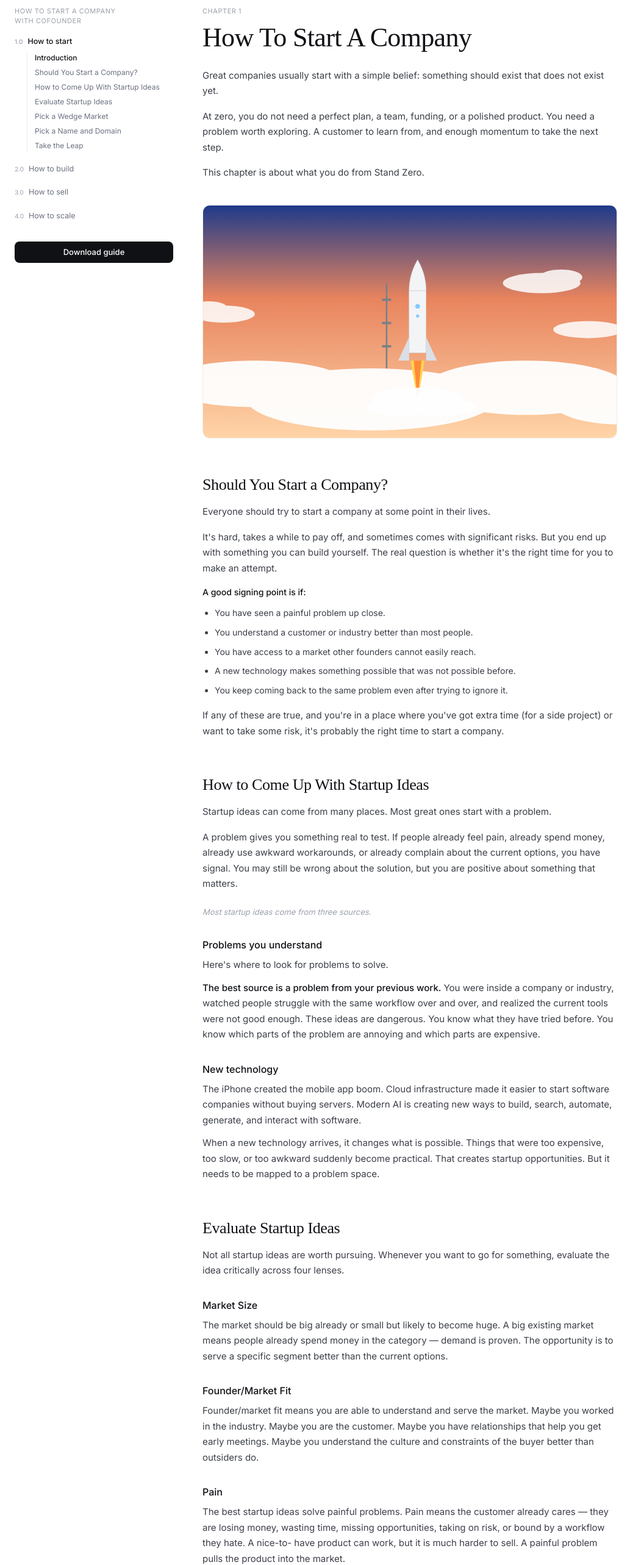
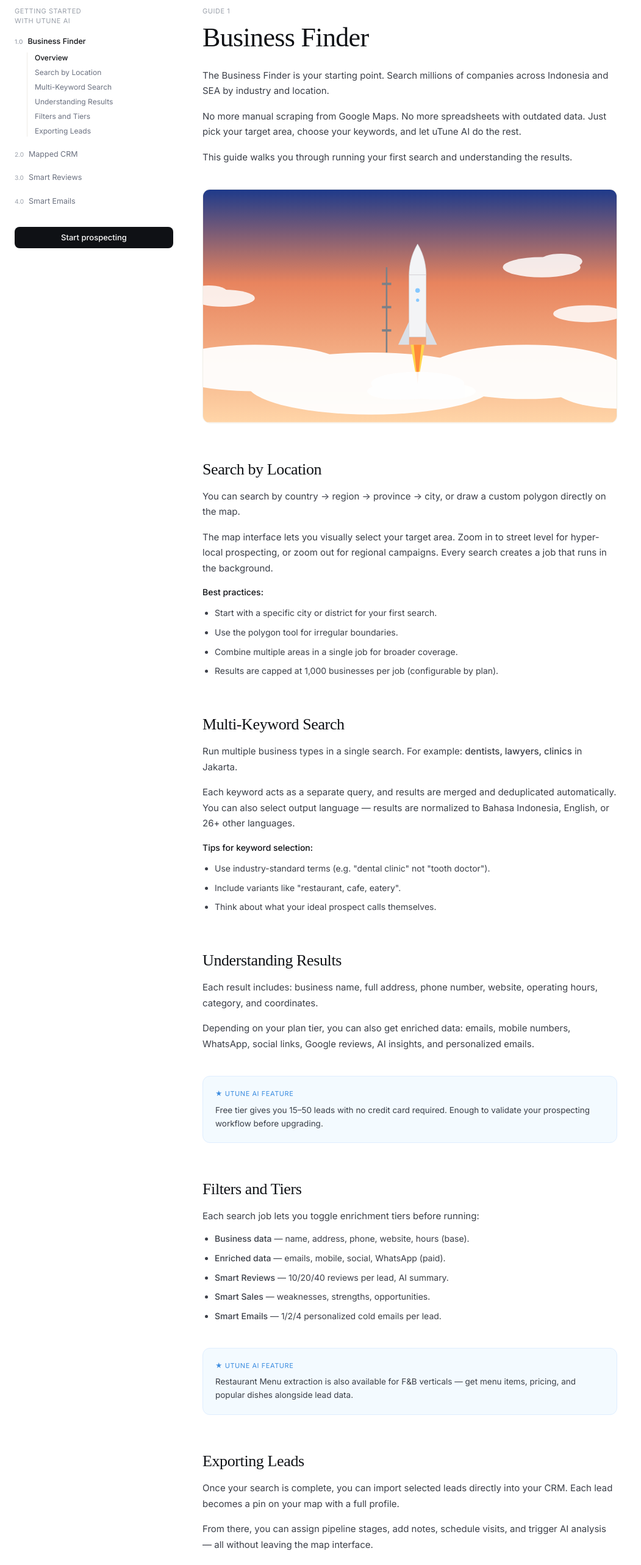
Before and after one commit to maulana-tech/finetune-agent, a Next.js app in the folder apps/web/: page /start in a window 1280 px wide. Shown: the part 100-2666 px from the top of the page at 61% size, without its empty margins (0-1051 px from the left). Built offline with nearby package versions, Linux system fonts and the light colour scheme.

Commit message:
refactor(apps/web/src/app/(marketing)/start/page.tsx): auto update

```diff
--- a/apps/web/src/app/(marketing)/start/page.tsx
+++ b/apps/web/src/app/(marketing)/start/page.tsx
@@ -8,62 +8,48 @@
 const toc: TocChapter[] = [
   {
     num: "1.0",
-    title: "How to start",
+    title: "Business Finder",
     href: "/start",
     active: true,
     items: [
-      { id: "introduction", label: "Introduction" },
-      { id: "should-you-start", label: "Should You Start a Company?" },
-      { id: "ideas", label: "How to Come Up With Startup Ideas" },
-      { id: "evaluate", label: "Evaluate Startup Ideas" },
-      { id: "wedge", label: "Pick a Wedge Market" },
-      { id: "name", label: "Pick a Name and Domain" },
-      { id: "leap", label: "Take the Leap" },
+      { id: "introduction", label: "Overview" },
+      { id: "search-basics", label: "Search by Location" },
+      { id: "keywords", label: "Multi-Keyword Search" },
+      { id: "results", label: "Understanding Results" },
+      { id: "filters", label: "Filters and Tiers" },
+      { id: "export", label: "Exporting Leads" },
     ],
   },
   {
     num: "2.0",
-    title: "How to build",
-    href: "/build",
+    title: "Mapped CRM",
+    href: "#",
     items: [
-      { id: "b-intro", label: "Introduction" },
-      { id: "b-spec", label: "Come up with a spec" },
-      { id: "b-repo", label: "Create a repository" },
-      { id: "b-deploy", label: "Set up deployment" },
-      { id: "b-secret", label: "Secret management" },
-      { id: "b-scaffold", label: "Scaffold your app" },
-      { id: "b-quality", label: "Testing and quality" },
-      { id: "b-frontend", label: "The frontend" },
-      { id: "b-backend", label: "The backend" },
-      { id: "b-prod", label: "Deploy to production" },
-      { id: "b-debug", label: "Debugging and quality" },
-      { id: "b-infra", label: "Infrastructure management" },
-      { id: "b-next", label: "What comes next" },
+      { id: "c-intro", label: "Map Overview" },
+      { id: "c-pins", label: "Lead Pins" },
+      { id: "c-filters", label: "Map Filters" },
+      { id: "c-pipeline", label: "Pipeline Stages" },
+      { id: "c-detail", label: "Lead Detail Panel" },
     ],
   },
   {
     num: "3.0",
-    title: "How to sell",
-    href: "/sell",
+    title: "Smart Reviews",
+    href: "#",
     items: [
-      { id: "s-intro", label: "Introduction" },
-      { id: "s-icp", label: "Identify your ICP" },
-      { id: "s-outbound", label: "Build outbound" },
-      { id: "s-inbound", label: "Build inbound" },
-      { id: "s-content", label: "Content marketing" },
-      { id: "s-paid", label: "Paid marketing" },
+      { id: "r-intro", label: "How It Works" },
+      { id: "r-summary", label: "AI Summary" },
+      { id: "r-insights", label: "Pain Point Detection" },
     ],
   },
   {
     num: "4.0",
-    title: "How to scale",
-    href: "/scale",
+    title: "Smart Emails",
+    href: "#",
     items: [
-      { id: "sc-intro", label: "Introduction" },
-      { id: "sc-support", label: "Customer support" },
-      { id: "sc-payments", label: "Set up payments" },
-      { id: "sc-analytics", label: "Product analytics" },
-      { id: "sc-team", label: "Build a team" },
+      { id: "e-intro", label: "Personalization" },
+      { id: "e-tone", label: "Tone and Language" },
+      { id: "e-send", label: "Sending from CRM" },
     ],
   },
 ];
@@ -80,9 +66,9 @@
         <aside className="hidden md:block">
           <div className="sticky top-8">
             <div className="text-[11px] text-[#9aa0aa] uppercase tracking-wider mb-4">
-              How to start a company
+              Getting started
               <br />
-              with Cofounder
+              with uTune AI
             </div>
 
             <nav className="space-y-5 text-[12.5px]">
@@ -115,24 +101,23 @@
               ))}
             </nav>
 
-            <button className="mt-8 btn-dark text-[11px] w-full justify-center">Download guide</button>
+            <button className="mt-8 btn-dark text-[11px] w-full justify-center">Start prospecting</button>
           </div>
         </aside>
 
         {/* ============ ARTICLE ============ */}
         <article className="max-w-[680px]">
-          <div className="text-[11px] text-[#9aa0aa] uppercase tracking-wider mb-3">Chapter 1</div>
-          <h1 className="font-display text-[44px] leading-[1.1] tracking-tight">How To Start A Company</h1>
+          <div className="text-[11px] text-[#9aa0aa] uppercase tracking-wider mb-3">Guide 1</div>
+          <h1 className="font-display text-[44px] leading-[1.1] tracking-tight">Business Finder</h1>
 
           <p className="mt-6 text-[15px] leading-[1.7] text-[#3b3f48]">
-            Great companies usually start with a simple belief: something should exist that does not exist yet.
+            The Business Finder is your starting point. Search millions of companies across Indonesia and SEA by industry and location.
           </p>
           <p className="mt-4 text-[15px] leading-[1.7] text-[#3b3f48]">
-            At zero, you do not need a perfect plan, a team, funding, or a polished product. You need a problem worth
-            exploring. A customer to learn from, and enough momentum to take the next step.
+            No more manual scraping from Google Maps. No more spreadsheets with outdated data. Just pick your target area, choose your keywords, and let uTune AI do the rest.
           </p>
           <p className="mt-4 text-[15px] leading-[1.7] text-[#3b3f48]">
-            This chapter is about what you do from Stand Zero.
+            This guide walks you through running your first search and understanding the results.
           </p>
 
           <div className="mt-10 rounded-xl overflow-hidden border border-[#efede6]">
@@ -141,215 +126,92 @@
             </div>
           </div>
 
-          <h2 id="should-you-start" className="font-display text-[26px] mt-14">Should You Start a Company?</h2>
+          <h2 id="search-basics" className="font-display text-[26px] mt-14">Search by Location</h2>
           <p className="mt-3 text-[15px] leading-[1.7] text-[#3b3f48]">
-            Everyone should try to start a company at some point in their lives.
+            You can search by country → region → province → city, or draw a custom polygon directly on the map.
           </p>
           <p className="mt-4 text-[15px] leading-[1.7] text-[#3b3f48]">
-            It's hard, takes a while to pay off, and sometimes comes with significant risks. But you end up with
-            something you can build yourself. The real question is whether it's the right time for you to make an
-            attempt.
+            The map interface lets you visually select your target area. Zoom in to street level for hyper-local prospecting, or zoom out for regional campaigns. Every search creates a job that runs in the background.
           </p>
-          <p className="mt-4 font-medium text-[14px]">A good signing point is if:</p>
+          <p className="mt-4 font-medium text-[14px]">Best practices:</p>
           <ul className="mt-3 space-y-2 text-[14px] leading-[1.7] text-[#3b3f48] list-disc pl-5">
-            <li>You have seen a painful problem up close.</li>
-            <li>You understand a customer or industry better than most people.</li>
-            <li>You have access to a market other founders cannot easily reach.</li>
-            <li>A new technology makes something possible that was not possible before.</li>
-            <li>You keep coming back to the same problem even after trying to ignore it.</li>
+            <li>Start with a specific city or district for your first search.</li>
+            <li>Use the polygon tool for irregular boundaries.</li>
+            <li>Combine multiple areas in a single job for broader coverage.</li>
+            <li>Results are capped at 1,000 businesses per job (configurable by plan).</li>
           </ul>
-          <p className="mt-4 text-[15px] leading-[1.7] text-[#3b3f48]">
-            If any of these are true, and you're in a place where you've got extra time (for a side project) or want
-            to take some risk, it's probably the right time to start a company.
-          </p>
 
-          <h2 id="ideas" className="font-display text-[26px] mt-14">How to Come Up With Startup Ideas</h2>
+          <h2 id="keywords" className="font-display text-[26px] mt-14">Multi-Keyword Search</h2>
           <p className="mt-3 text-[15px] leading-[1.7] text-[#3b3f48]">
-            Startup ideas can come from many places. Most great ones start with a problem.
+            Run multiple business types in a single search. For example: <strong className="font-medium">dentists, lawyers, clinics</strong> in Jakarta.
           </p>
           <p className="mt-4 text-[15px] leading-[1.7] text-[#3b3f48]">
-            A problem gives you something real to test. If people already feel pain, already spend money, already use
-            awkward workarounds, or already complain about the current options, you have signal. You may still be
-            wrong about the solution, but you are positive about something that matters.
+            Each keyword acts as a separate query, and results are merged and deduplicated automatically. You can also select output language — results are normalized to Bahasa Indonesia, English, or 26+ other languages.
           </p>
-
-          <p className="mt-6 text-[13px] text-[#9aa0aa] italic">Most startup ideas come from three sources.</p>
-
-          <h3 className="font-medium text-[16px] mt-8">Problems you understand</h3>
-          <p className="mt-2 text-[15px] leading-[1.7] text-[#3b3f48]">
-            Here's where to look for problems to solve.
-          </p>
-          <p className="mt-3 text-[15px] leading-[1.7] text-[#3b3f48]">
-            <strong className="font-medium text-[#0f1115]">The best source is a problem from your previous work.</strong>{" "}
-            You were inside a company or industry, watched people struggle with the same workflow over and over, and
-            realized the current tools were not good enough. These ideas are dangerous. You know what they have tried
-            before. You know which parts of the problem are annoying and which parts are expensive.
-          </p>
-
-          <h3 className="font-medium text-[16px] mt-8">New technology</h3>
-          <p className="mt-2 text-[15px] leading-[1.7] text-[#3b3f48]">
-            The iPhone created the mobile app boom. Cloud infrastructure made it easier to start software companies
-            without buying servers. Modern AI is creating new ways to build, search, automate, generate, and interact
-            with software.
-          </p>
-          <p className="mt-3 text-[15px] leading-[1.7] text-[#3b3f48]">
-            When a new technology arrives, it changes what is possible. Things that were too expensive, too slow, or
-            too awkward suddenly become practical. That creates startup opportunities. But it needs to be mapped to a
-            problem space.
-          </p>
-
-          <h2 id="evaluate" className="font-display text-[26px] mt-14">Evaluate Startup Ideas</h2>
-          <p className="mt-3 text-[15px] leading-[1.7] text-[#3b3f48]">
-            Not all startup ideas are worth pursuing. Whenever you want to go for something, evaluate the idea
-            critically across four lenses.
-          </p>
-
-          <h3 className="font-medium text-[16px] mt-8">Market Size</h3>
-          <p className="mt-2 text-[15px] leading-[1.7] text-[#3b3f48]">
-            The market should be big already or small but likely to become huge. A big existing market means people
-            already spend money in the category — demand is proven. The opportunity is to serve a specific segment
-            better than the current options.
-          </p>
-
-          <h3 className="font-medium text-[16px] mt-8">Founder/Market Fit</h3>
-          <p className="mt-2 text-[15px] leading-[1.7] text-[#3b3f48]">
-            Founder/market fit means you are able to understand and serve the market. Maybe you worked in the
-            industry. Maybe you are the customer. Maybe you have relationships that help you get early meetings.
-            Maybe you understand the culture and constraints of the buyer better than outsiders do.
-          </p>
-
-          <h3 className="font-medium text-[16px] mt-8">Pain</h3>
-          <p className="mt-2 text-[15px] leading-[1.7] text-[#3b3f48]">
-            The best startup ideas solve painful problems. Pain means the customer already cares — they are losing
-            money, wasting time, missing opportunities, taking on risk, or bound by a workflow they hate. A nice-to-
-            have product can work, but it is much harder to sell. A painful problem pulls the product into the
-            market.
-          </p>
-
-          <h3 className="font-medium text-[16px] mt-8">Unique Insight</h3>
-          <p className="mt-2 text-[15px] leading-[1.7] text-[#3b3f48]">
-            A unique insight is something you believe that most people in the market have not realized yet. It might
-            be that a customer segment is underserved because incumbents are focused upmarket. It might be that a new
-            workflow can now be automated because of a new model. It might be that a product that worked in one
-            country or industry can work in another. Without a unique insight, you are probably entering the market
-            the same way everyone else does. That does not mean you cannot win, but it makes the path harder.
-          </p>
-
-          <h4 className="mt-8 font-medium text-[14px] text-[#0f1115]">Some examples of positive signals.</h4>
+          <p className="mt-4 font-medium text-[14px]">Tips for keyword selection:</p>
           <ul className="mt-3 space-y-2 text-[14px] leading-[1.7] text-[#3b3f48] list-disc pl-5">
-            <li>You are building something you personally want.</li>
-            <li>It only recently became possible.</li>
-            <li>There are successful analogue elsewhere.</li>
-            <li>Customers already reached out before launch.</li>
-            <li>The market pulls the product from you.</li>
+            <li>Use industry-standard terms (e.g. "dental clinic" not "tooth doctor").</li>
+            <li>Include variants like "restaurant, cafe, eatery".</li>
+            <li>Think about what your ideal prospect calls themselves.</li>
           </ul>
 
-          <h4 className="mt-8 font-medium text-[14px] text-[#0f1115]">Common mistakes.</h4>
-          <ul className="mt-3 space-y-2 text-[14px] leading-[1.7] text-[#3b3f48] list-disc pl-5">
-            <li>
-              <strong className="font-medium text-[#0f1115]">Avoiding ideas that seem too hard.</strong> Hard ideas can
-              be good because fewer people attempt them.
-            </li>
-            <li>
-              <strong className="font-medium text-[#0f1115]">Avoiding boring industries.</strong> Many of the best
-              startup opportunities are non glamorous.
-            </li>
-            <li>
-              <strong className="font-medium text-[#0f1115]">Waiting for the perfect idea.</strong> You will learn
-              more from a month of serious customer conversations and prototyping than from a year of abstract
-              brainstorming.
-            </li>
-          </ul>
-
-          <h2 id="wedge" className="font-display text-[26px] mt-14">Pick a Wedge Market</h2>
+          <h2 id="results" className="font-display text-[26px] mt-14">Understanding Results</h2>
           <p className="mt-3 text-[15px] leading-[1.7] text-[#3b3f48]">
-            A startup idea is the wedge. The market is the world around it. Picking a market matters because it
-            determines who you learn from, how you sell, how much customers can pay, how large the company can
-            become, and what kind of product you need to build.
+            Each result includes: business name, full address, phone number, website, operating hours, category, and coordinates.
           </p>
-          <p className="mt-4 font-medium text-[14px]">A good early market has a few traits.</p>
-          <ul className="mt-3 space-y-2 text-[14px] leading-[1.7] text-[#3b3f48] list-disc pl-5">
-            <li>The customer is easy to describe.</li>
-            <li>The pain is frequent or expensive.</li>
-            <li>The buyer has budget.</li>
-            <li>You can reach customers without needing a giant sales team.</li>
-            <li>The current alternatives are bad, expensive, slow, or outdated.</li>
-            <li>The market is changing in a way that creates an opening.</li>
-          </ul>
-
-          <p className="mt-6 text-[15px] leading-[1.7] text-[#3b3f48]">
-            Start narrow. The Paris counter intuitive because founders want the company to be big. But the best way
-            to become big is to dominate a small group of customers first.
-          </p>
-
           <p className="mt-4 text-[15px] leading-[1.7] text-[#3b3f48]">
-            Do not say your customer is "small businesses." Say your customer is "independent dental practices with 3
-            to 5 locations that struggle with insurance claim details." Do not say your customer is "creators."
-            Specificity helps you focus on what users actually need to know where to find customers. You know what
-            language to use. You know which features matter. You know who to ignore.
+            Depending on your plan tier, you can also get enriched data: emails, mobile numbers, WhatsApp, social links, Google reviews, AI insights, and personalized emails.
           </p>
 
           <div className="my-10 rounded-xl border border-[#dfeeff] bg-[#f3faff] p-5">
-            <div className="text-[11px] text-[#3d8de0] uppercase tracking-wider mb-2">★ Cofounder feature</div>
+            <div className="text-[11px] text-[#3d8de0] uppercase tracking-wider mb-2">★ uTune AI feature</div>
             <p className="text-[13.5px] text-[#3b3f48] leading-relaxed">
-              Cofounder works with you to define your ICP when you get started — helping you narrow down to a
-              specific, reachable customer segment before you write a single line of code.
+              Free tier gives you 15–50 leads with no credit card required. Enough to validate your prospecting workflow before upgrading.
             </p>
           </div>
 
-          <h2 id="name" className="font-display text-[26px] mt-14">Pick a Name and Domain</h2>
+          <h2 id="filters" className="font-display text-[26px] mt-14">Filters and Tiers</h2>
           <p className="mt-3 text-[15px] leading-[1.7] text-[#3b3f48]">
-            Naming feels important because it is visible — and it is. You're building a brand. People will know your
-            company by this brand. A good name should be simple, memorable, easy to spell, and flexible enough to
-            survive changes in the product. You do not need a perfect name. You need a name that does not get in the
-            way.
+            Each search job lets you toggle enrichment tiers before running:
           </p>
-          <p className="mt-4 font-medium text-[14px]">A few rules.</p>
           <ul className="mt-3 space-y-2 text-[14px] leading-[1.7] text-[#3b3f48] list-disc pl-5">
-            <li>Avoid names people cannot spell after hearing once.</li>
-            <li>Avoid names that lock you into a tiny feature.</li>
-            <li>Avoid names that would be hard to translate.</li>
-            <li>Check trademark conflicts before you get attached.</li>
-            <li>Make sure you can get a reasonable domain and social handles.</li>
+            <li><strong className="font-medium">Business data</strong> — name, address, phone, website, hours (base).</li>
+            <li><strong className="font-medium">Enriched data</strong> — emails, mobile, social, WhatsApp (paid).</li>
+            <li><strong className="font-medium">Smart Reviews</strong> — 10/20/40 reviews per lead, AI summary.</li>
+            <li><strong className="font-medium">Smart Sales</strong> — weaknesses, strengths, opportunities.</li>
+            <li><strong className="font-medium">Smart Emails</strong> — 1/2/4 personalized cold emails per lead.</li>
           </ul>
-          <p className="mt-4 text-[15px] leading-[1.7] text-[#3b3f48]">
-            A <strong className="font-medium">.com</strong> domain is ideal, but not required at the very beginning.
-            A clean alternative domain is fine if it lets you move. Do not spend months negotiating for the perfect
-            domain. Domain extensions will sometimes pick a good name that calls "try" or "use" to the beginning of a
-            common domain name.
-          </p>
 
           <div className="my-10 rounded-xl border border-[#dfeeff] bg-[#f3faff] p-5">
-            <div className="text-[11px] text-[#3d8de0] uppercase tracking-wider mb-2">★ Cofounder feature</div>
+            <div className="text-[11px] text-[#3d8de0] uppercase tracking-wider mb-2">★ uTune AI feature</div>
             <p className="text-[13.5px] text-[#3b3f48] leading-relaxed">
-              Cofounder can buy a domain for you and configure it correctly — DNS, SSL, and all that boring stuff
-              you'd rather not have to worry about while you start building.
+              Restaurant Menu extraction is also available for F&B verticals — get menu items, pricing, and popular dishes alongside lead data.
             </p>
           </div>
 
-          <h2 id="leap" className="font-display text-[26px] mt-14">Take the Leap</h2>
+          <h2 id="export" className="font-display text-[26px] mt-14">Exporting Leads</h2>
           <p className="mt-3 text-[15px] leading-[1.7] text-[#3b3f48]">
-            The beginning of a company should look uncertainly less mature. Do not try to know the next five years.
-            Solve the next week. Start the company.
+            Once your search is complete, you can import selected leads directly into your CRM. Each lead becomes a pin on your map with a full profile.
+          </p>
+          <p className="mt-4 text-[15px] leading-[1.7] text-[#3b3f48]">
+            From there, you can assign pipeline stages, add notes, schedule visits, and trigger AI analysis — all without leaving the map interface.
           </p>
 
           <div className="my-8 rounded-xl border border-[#dfeeff] bg-[#f3faff] p-5">
-            <div className="text-[11px] text-[#3d8de0] uppercase tracking-wider mb-2">★ Cofounder feature</div>
+            <div className="text-[11px] text-[#3d8de0] uppercase tracking-wider mb-2">★ uTune AI feature</div>
             <p className="text-[13.5px] text-[#3b3f48] leading-relaxed">
-              Cofounder has a roadmap on starting a real company — a step-by-step guide from zero to your first
-              customer, with the tools to execute each step alongside you.
+              Pipeline stages are fully customizable per workspace. Create stages that match your sales process — from "New Lead" to "Closed Won".
             </p>
           </div>
 
           <h3 className="font-medium text-[16px] mt-12">What comes next</h3>
           <p className="mt-2 text-[15px] leading-[1.7] text-[#3b3f48]">
-            Once you have chosen a problem and are committed to tackling it, the next step is to build and deploy
-            your MVP. That's what Chapter 2 covers.
+            Once you have imported leads, head to the CRM to manage them on the map, filter by criteria, and start outreach. The Mapped CRM guide covers all of that.
           </p>
 
           <div className="mt-14 flex items-center justify-between border-t border-[#efede6] pt-6 text-[12px]">
             <Link href="/" className="text-[#9aa0aa] hover:text-[#0f1115]">← Back to home</Link>
-            <Link href="/build" className="font-medium text-[#0f1115]">Chapter 2: How To Build →</Link>
+            <Link href="#" className="font-medium text-[#0f1115]">Guide 2: Mapped CRM →</Link>
           </div>
         </article>
       </div>
```
